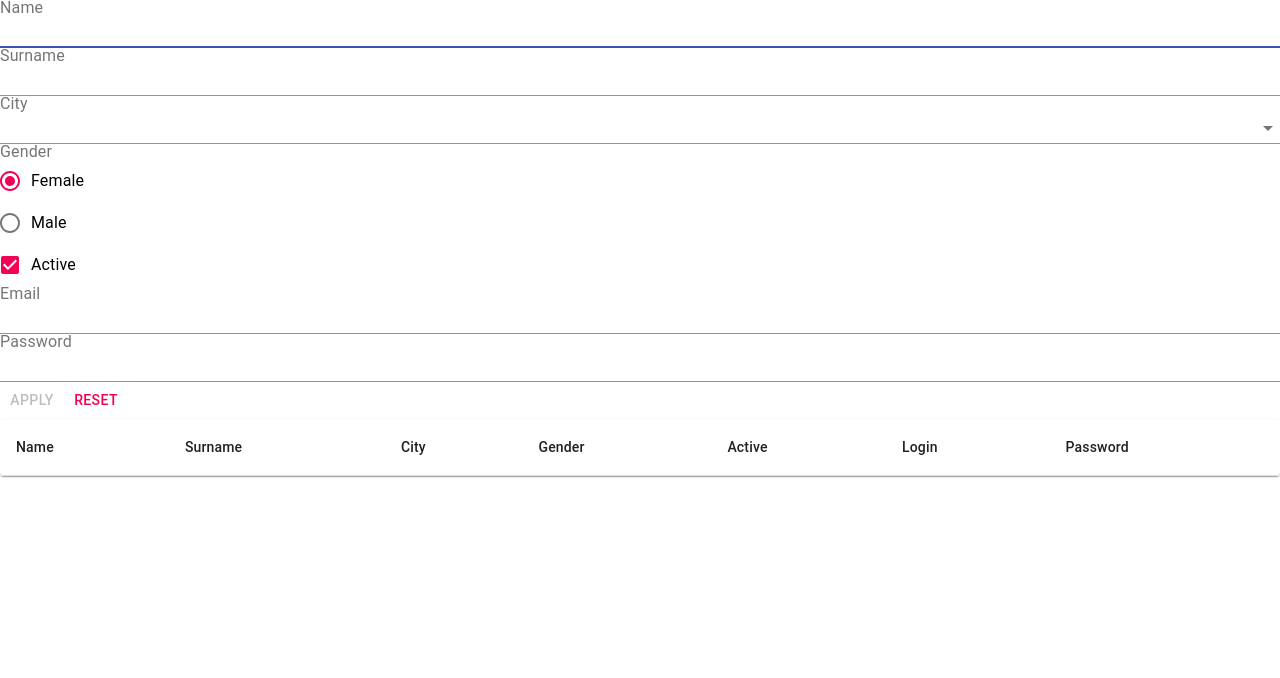
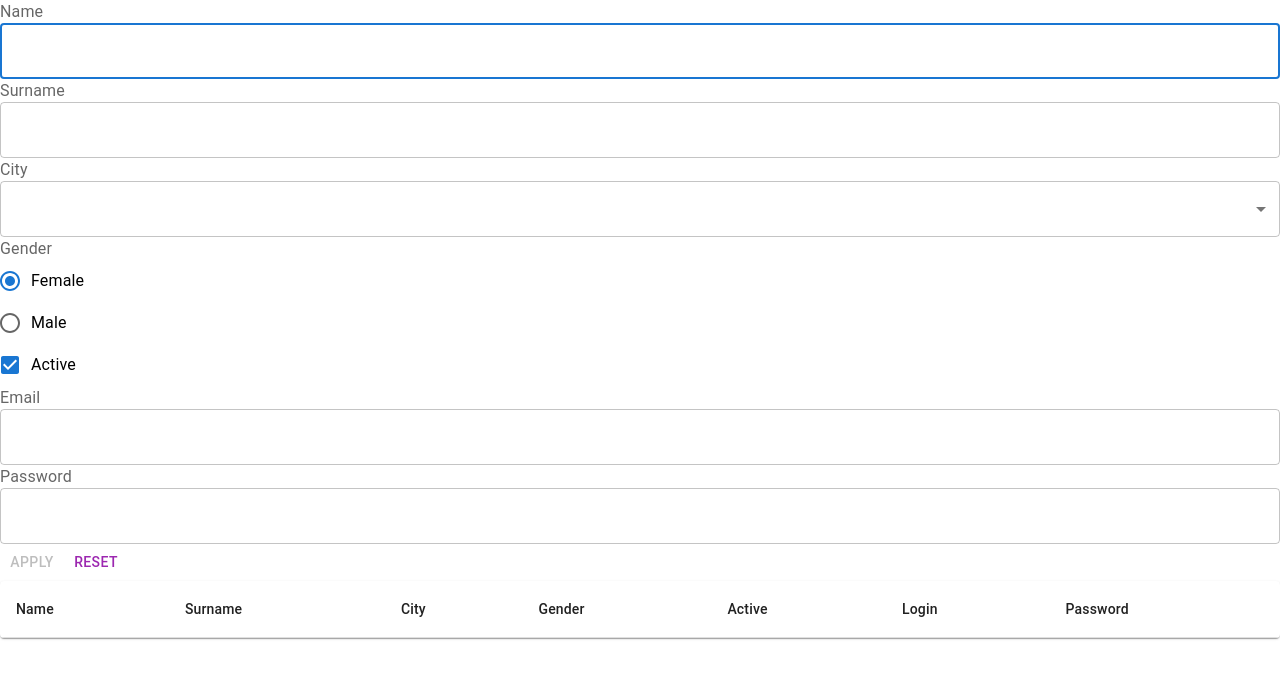
Before and after one commit to mierzvoj/app-state-project, a React (Create React App) app: page /userform in a window 1280 px wide. Shown: the top 678 px of the page. Built offline with nearby package versions, Linux system fonts and the light colour scheme.

Commit message:
import fixes and some other tiny refinements

```diff
--- a/src/pages/Calculation/Calculation.tsx
+++ b/src/pages/Calculation/Calculation.tsx
@@ -1,13 +1,11 @@
-import {
-  Button,
-  FormControl,
-  FormGroup,
-  FormLabel,
-  IconButton,
-  Snackbar,
-  TextField,
-} from "@material-ui/core";
+import TextField from "@material-ui/core/TextField";
 import CloseIcon from "@mui/icons-material/Close";
+import Button from "@mui/material/Button";
+import FormControl from "@mui/material/FormControl";
+import FormGroup from "@mui/material/FormGroup";
+import FormLabel from "@mui/material/FormLabel";
+import IconButton from "@mui/material/IconButton";
+import Snackbar from "@mui/material/Snackbar";
 import React, { ChangeEvent, FormEvent, useState } from "react";
 import ValuesList from "../ValuesList/ValuesList";
 import "./Calculation.css";
@@ -67,7 +65,7 @@ export default function Calculation() {
               />
             </FormControl>
           </FormGroup>
-          <Button type="submit" color="default" disabled={!validateForm()}>
+          <Button type="submit" color="primary" disabled={!validateForm()}>
             Apply
           </Button>
         </form>
--- a/src/pages/UserForm/UserForm.tsx
+++ b/src/pages/UserForm/UserForm.tsx
@@ -1,19 +1,17 @@
-import {
-  Button,
-  Checkbox,
-  FormControl,
-  FormControlLabel,
-  FormGroup,
-  FormLabel,
-  IconButton,
-  MenuItem,
-  Radio,
-  RadioGroup,
-  Select,
-  Snackbar,
-  TextField,
-} from "@material-ui/core";
 import CloseIcon from "@mui/icons-material/Close";
+import Button from "@mui/material/Button";
+import Checkbox from "@mui/material/Checkbox";
+import FormControl from "@mui/material/FormControl";
+import FormControlLabel from "@mui/material/FormControlLabel";
+import FormGroup from "@mui/material/FormGroup";
+import FormLabel from "@mui/material/FormLabel";
+import IconButton from "@mui/material/IconButton";
+import MenuItem from "@mui/material/MenuItem";
+import Radio from "@mui/material/Radio";
+import RadioGroup from "@mui/material/RadioGroup";
+import Select from "@mui/material/Select";
+import Snackbar from "@mui/material/Snackbar";
+import TextField from "@mui/material/TextField";
 import React, { ChangeEvent, FormEvent, useState } from "react";
 import { UserData } from "../../model/user-data.model";
 import UsersList from "../UsersList/UsersList";
@@ -166,7 +164,7 @@ export default function UserForm() {
               />
             </FormControl>
           </FormGroup>
-          <Button type="submit" color="default" disabled={!validateForm()}>
+          <Button type="submit" color="primary" disabled={!validateForm()}>
             Apply
           </Button>
           <Button color="secondary" onClick={handleReset}>
--- a/src/pages/UsersList/UsersList.tsx
+++ b/src/pages/UsersList/UsersList.tsx
@@ -1,12 +1,10 @@
-import {
-  Paper,
-  Table,
-  TableBody,
-  TableCell,
-  TableContainer,
-  TableHead,
-  TableRow,
-} from "@material-ui/core";
+import Paper from "@mui/material/Paper";
+import Table from "@mui/material/Table";
+import TableBody from "@mui/material/TableBody";
+import TableCell from "@mui/material/TableCell";
+import TableContainer from "@mui/material/TableContainer";
+import TableHead from "@mui/material/TableHead";
+import TableRow from "@mui/material/TableRow";
 import { UserData } from "../../model/user-data.model";
 import "./UsersList.css";
 
@@ -26,8 +24,8 @@ const UsersList = ({ users }: { users: UserData[] }) => {
           </TableRow>
         </TableHead>
         <TableBody>
-          {users.map((row) => (
-            <TableRow key={row.name}>
+          {users.map((row, index) => (
+            <TableRow key={index}>
               <TableCell component="th" scope="row">
                 {row.name}
               </TableCell>
```
Also changed, not shown: src/pages/ValuesList/ValuesList.tsx (+8 -10 lines).
